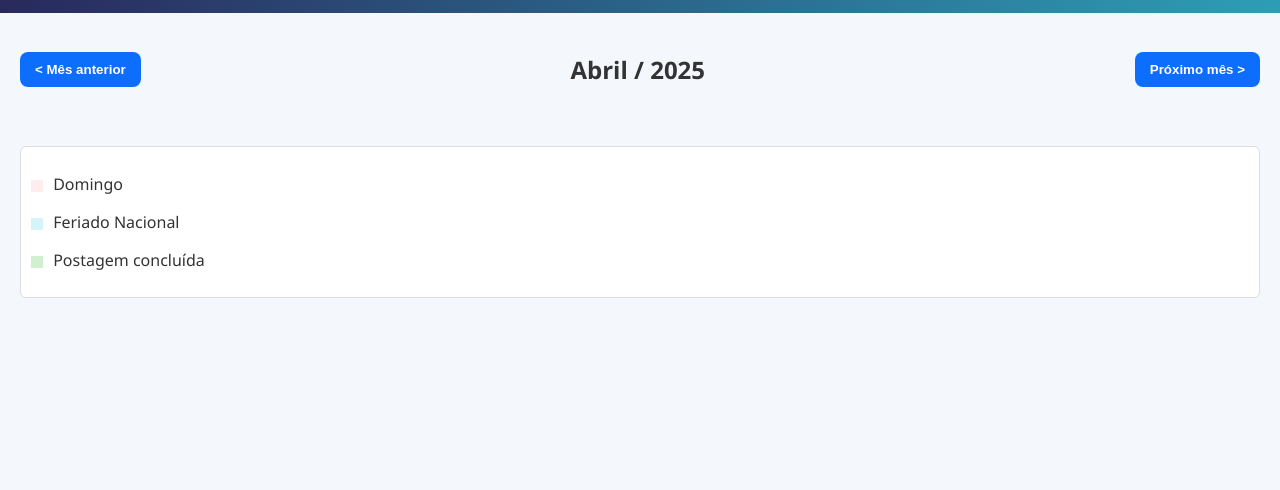
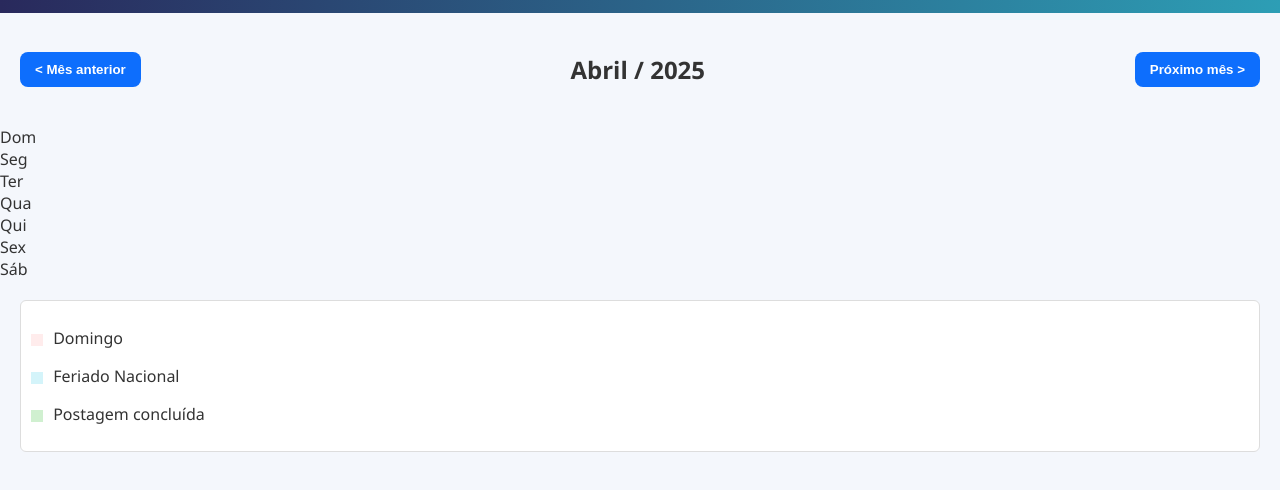
Before and after one commit to h0ldyn5/calendario, a plain HTML site: page index.html in a window 1280 px wide. Shown: the part 148-638 px from the top of the page. Drawn offline with Linux system fonts and the light colour scheme; no server answers.

Commit message:
Update index.html

```diff
--- a/index.html
+++ b/index.html
@@ -29,6 +29,18 @@
 
   <div class="calendario" id="calendario"></div>
 
+<div class="semana-header">
+  <div>Dom</div>
+  <div>Seg</div>
+  <div>Ter</div>
+  <div>Qua</div>
+  <div>Qui</div>
+  <div>Sex</div>
+  <div>Sáb</div>
+</div>
+
+<div class="calendario" id="calendario"></div>
+
   <div class="legenda">
     <p><span style="background:#ffecec"></span> Domingo</p>
     <p><span style="background:#d4f4fa"></span> Feriado Nacional</p>
```
